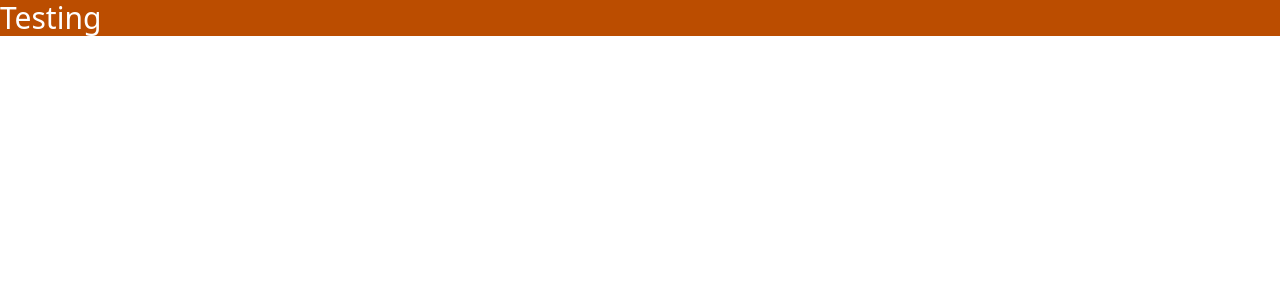
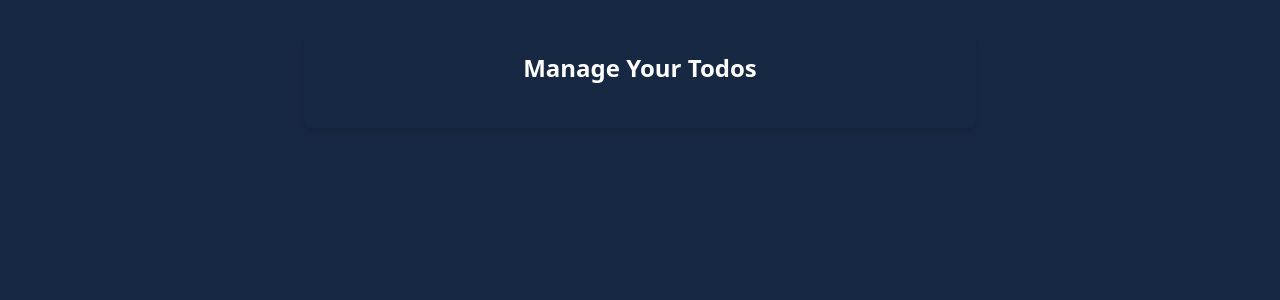
Before and after one commit to rafay45/TodoWithReact, a React (Vite) app: page / in a window 1280 px wide. Shown: the top 300 px of the page. Built offline with nearby package versions, Linux system fonts and the light colour scheme.

Commit message:
🎯⛓️Add Todos

```diff
--- a/src/App.jsx
+++ b/src/App.jsx
@@ -1,17 +1,36 @@
 import { useState } from 'react'
-import reactLogo from './assets/react.svg'
-import viteLogo from '/vite.svg'
 import './App.css'
+import { TodoContextProvider } from './context/TodoContext'
 
 function App() {
-  const [count, setCount] = useState(0)
+  const [todos, setTodos] = useState([])
 
+  const addTodo = (todo) => {
+    setTodos((prev) => [{ id: Date.now(), ...todo }, ...prev])
+  }
+  const editTodo = (id, todo) => {
+    setTodos((oldTodo) => oldTodo.map((prevTodo) => prevTodo.id === id ? todo : prevTodo))
+  }
+  const deleteTodo = (id) => {
+    setTodos((prev) => prev.filter((filterTodo) => filterTodo.id !== id))
+  }
+  const ToggleTodo = (id) => {
+    setTodos((prevToggle) => prevToggle.map((prevValue) => prevValue === id ? { ...prevValue, checked: !prevValue.checked } : prevValue))
+  }
   return (
-  <>
-  <div className=' bg-amber-700 text-3xl text-white'>Testing
-
-  </div>
-  </>
+    <TodoContextProvider value={{ todos, addTodo, deleteTodo, editTodo, ToggleTodo }}>
+      <div className="bg-[#172842] min-h-screen py-8">
+        <div className="w-full max-w-2xl mx-auto shadow-md rounded-lg px-4 py-3 text-white">
+          <h1 className="text-2xl font-bold text-center mb-8 mt-2">Manage Your Todos</h1>
+          <div className="mb-4">
+            {/* Todo form goes here */}
+          </div>
+          <div className="flex flex-wrap gap-y-3">
+            {/*Loop and Add TodoItem here */}
+          </div>
+        </div>
+      </div>
+    </TodoContextProvider>
   )
 }
 
--- a/src/context/TodoContext.js
+++ b/src/context/TodoContext.js
@@ -5,12 +5,12 @@
         {
             id: 1,
             todomsg: " Todo msg",
-            completed: false
+            checked: false
         }
     ],
     addTodo: (todo) => {},
     editTodo: (id , todo) => {},
-    deletetodo: (id) => {},
+    deleteTodo: (id) => {},
     ToggleTodo: (id) => {}
 })
 
```
